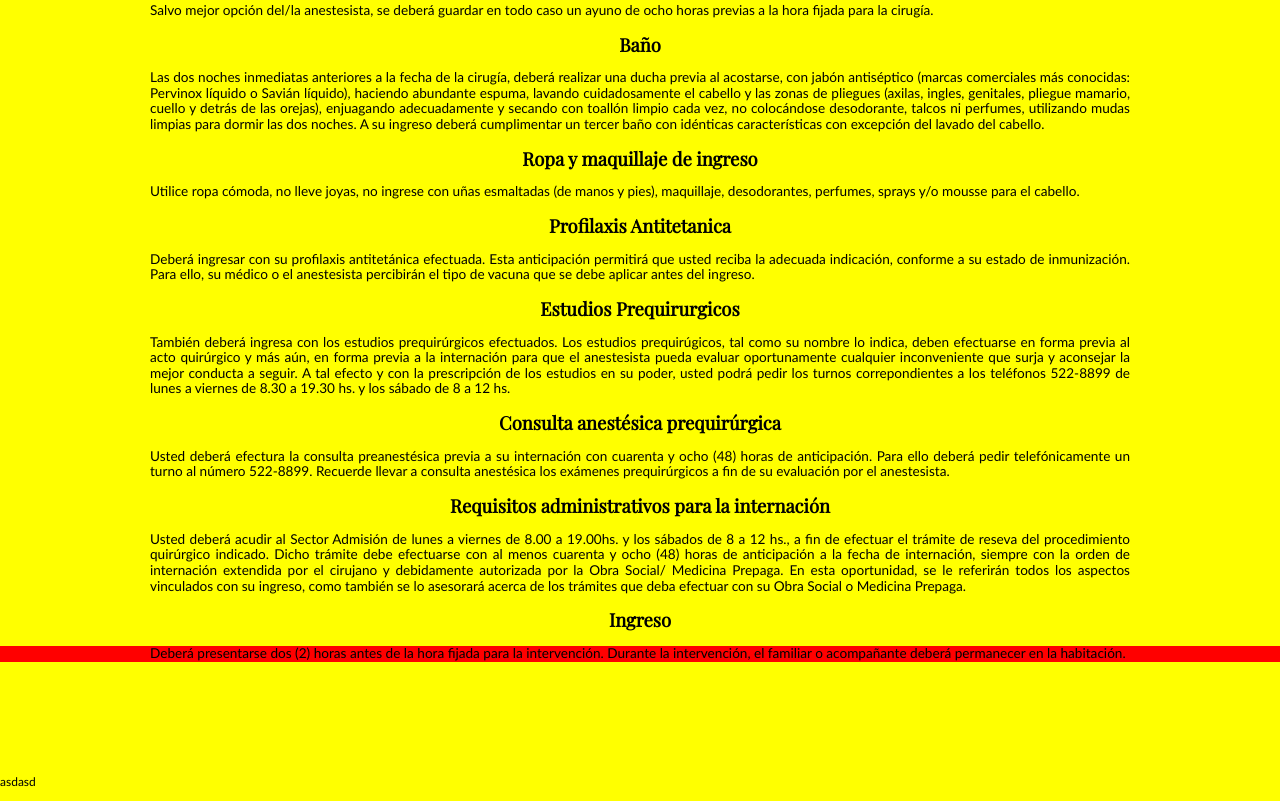
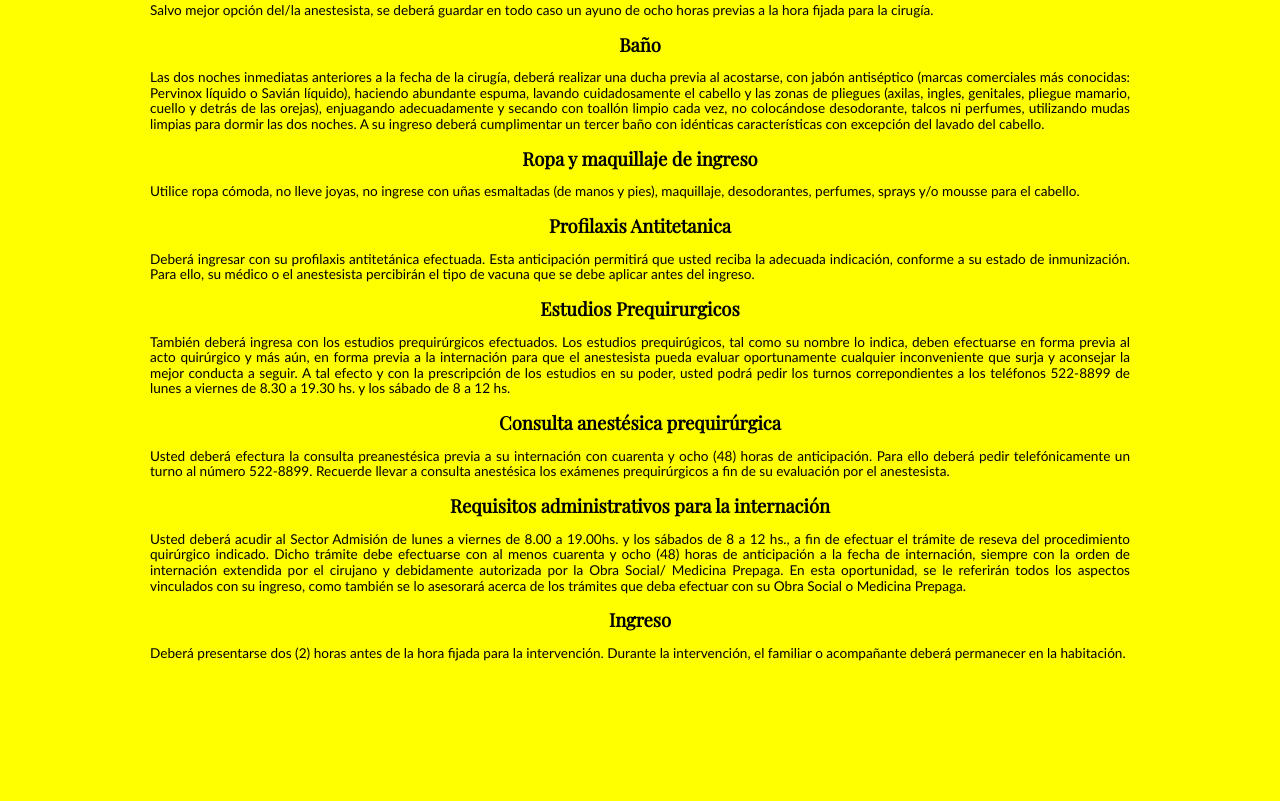
Before and after one commit to gabrielgarciaki/Primer-Repositorio, a plain HTML site: page Paginas/info.html in a window 1280 px wide. Shown: the part 336-1137 px from the top of the page. After the commit the page ends 1111 px from the top, so only its background shows below. Drawn offline with nearby package versions, Linux system fonts and the light colour scheme; files that its build step writes are made by us from their sources.

Commit message:
tercera-entrega

```diff
--- a/Paginas/info.html
+++ b/Paginas/info.html
@@ -68,7 +68,6 @@
 
     </section>
 
-    <p>asdasd</p>
 
 </body>
 </html>
--- a/css/styles.css
+++ b/css/styles.css
@@ -506,5 +506,4 @@ bottom: 100px;
     font-size: 1.7rem;
     padding-left: 150px;
     padding-right: 150px;
-    background-color: red;
 }
```
Also changed, not shown: Paginas/contacto.html (+0 -2 lines), Paginas/institucional.html (+1 -1 lines), Paginas/servicios.html (+1 -1 lines), Paginas/staff-medico.html (+1 -1 lines), Paginas/turnos.html (+0 -1 lines), index.html (+1 -1 lines).
